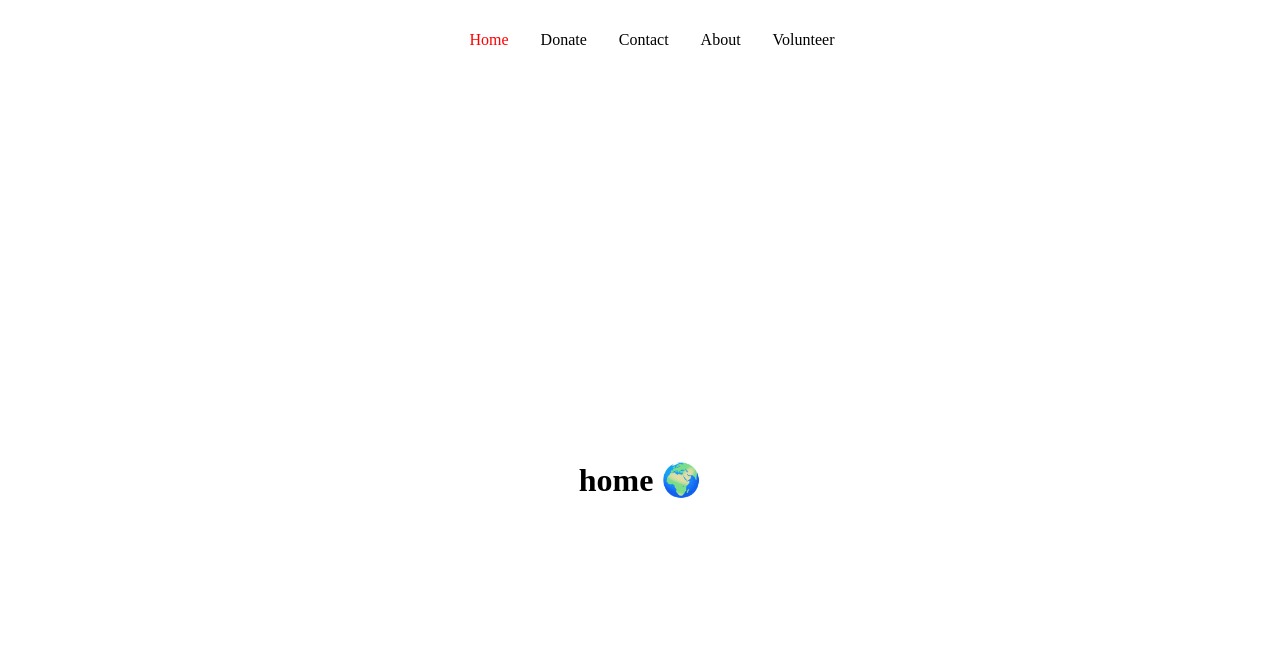
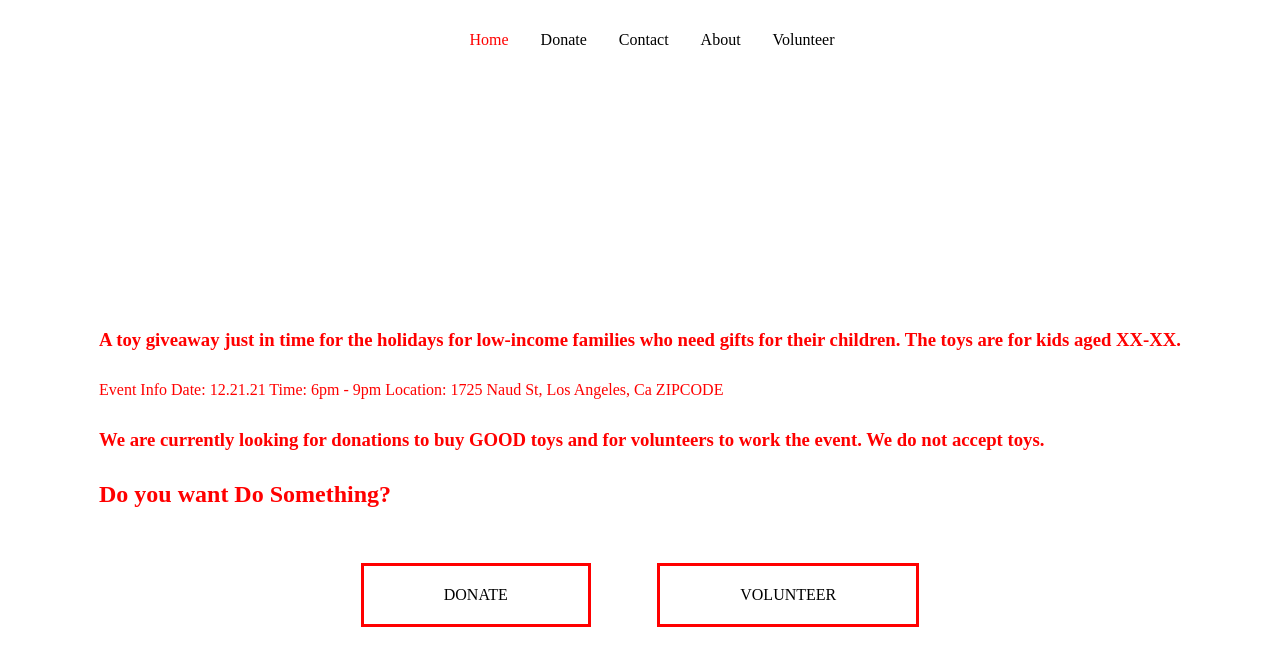
Before and after one commit to production-club/do-something, a React (Create React App) app: page /#/ in a window 1280 px wide. Shown: the top 666 px of the page. Built offline with nearby package versions, Linux system fonts and the light colour scheme.

Commit message:
add donate and volunteer buttons added

```diff
--- a/src/App.css
+++ b/src/App.css
@@ -5,6 +5,7 @@
   font-family: "Times New Roman", Times, serif;
   max-width: 100vw;
   max-height: 100vh;
+  overflow-x: none;
 }
 
 .HomeWrapper,
@@ -20,3 +21,50 @@
   text-align: center;
   height: 100vh;
 }
+
+.HomeTextWrapper {
+  text-align: left;
+  /* margin-left: 400px; */
+  padding: 10px 10px;
+}
+
+.HomeButtonWrapper {
+  display: flex;
+  width: 50vw;
+  justify-content: space-around;
+  padding: 15px 15px 15px 15px;
+  flex-direction: row;
+  text-decoration: none;
+}
+
+h3,
+h2,
+p {
+  margin-bottom: 30px;
+  color: red;
+}
+
+.DonateButton,
+.VolunteerButton {
+  border: solid 3px red;
+  width: auto;
+  align-items: center;
+  justify-content: center;
+  padding: 20px 80px;
+  /* margin-right: 10px; */
+}
+.DonateButton {
+  margin-right: 15px;
+}
+.homeLink {
+  text-decoration: none;
+  color: black;
+  font-size: 1rem;
+}
+.DonateButton:hover,
+.VolunteerButton:hover {
+  background-color: black;
+  color: white;
+}
+
+/* media queries */
--- a/src/components/Navbar/Sidebar/index.js
+++ b/src/components/Navbar/Sidebar/index.js
@@ -16,6 +16,9 @@ const Sidebar = ({ toggle, isOpen }) => {
       </Icon>
       <SidebarWrapper>
         <SidebarMenu>
+          <SidebarLink to="/" onClick={toggle}>
+            Home
+          </SidebarLink>
           <SidebarLink to="/donate" onClick={toggle}>
             Donate
           </SidebarLink>
--- a/src/pages/Home.js
+++ b/src/pages/Home.js
@@ -1,9 +1,32 @@
 import React from "react";
+import { NavLink as Link } from "react-router-dom";
 
 const Home = () => {
   return (
     <div className="HomeWrapper">
-      <h1>home 🌍</h1>
+      <div className="HomeTextWrapper">
+        <h3>
+          A toy giveaway just in time for the holidays for low-income families
+          who need gifts for their children. The toys are for kids aged XX-XX.
+        </h3>
+        <p>
+          Event Info Date: 12.21.21 Time: 6pm - 9pm Location: 1725 Naud St, Los
+          Angeles, Ca ZIPCODE
+        </p>
+        <h3>
+          We are currently looking for donations to buy GOOD toys and for
+          volunteers to work the event. We do not accept toys.
+        </h3>
+        <h2>Do you want Do Something?</h2>
+      </div>
+      <div className="HomeButtonWrapper">
+        <Link to="/donate" className="homeLink">
+          <div className="DonateButton">DONATE</div>
+        </Link>
+        <Link to="/volunteer" className="homeLink">
+          <div className="VolunteerButton">VOLUNTEER</div>
+        </Link>
+      </div>
     </div>
   );
 };
```
